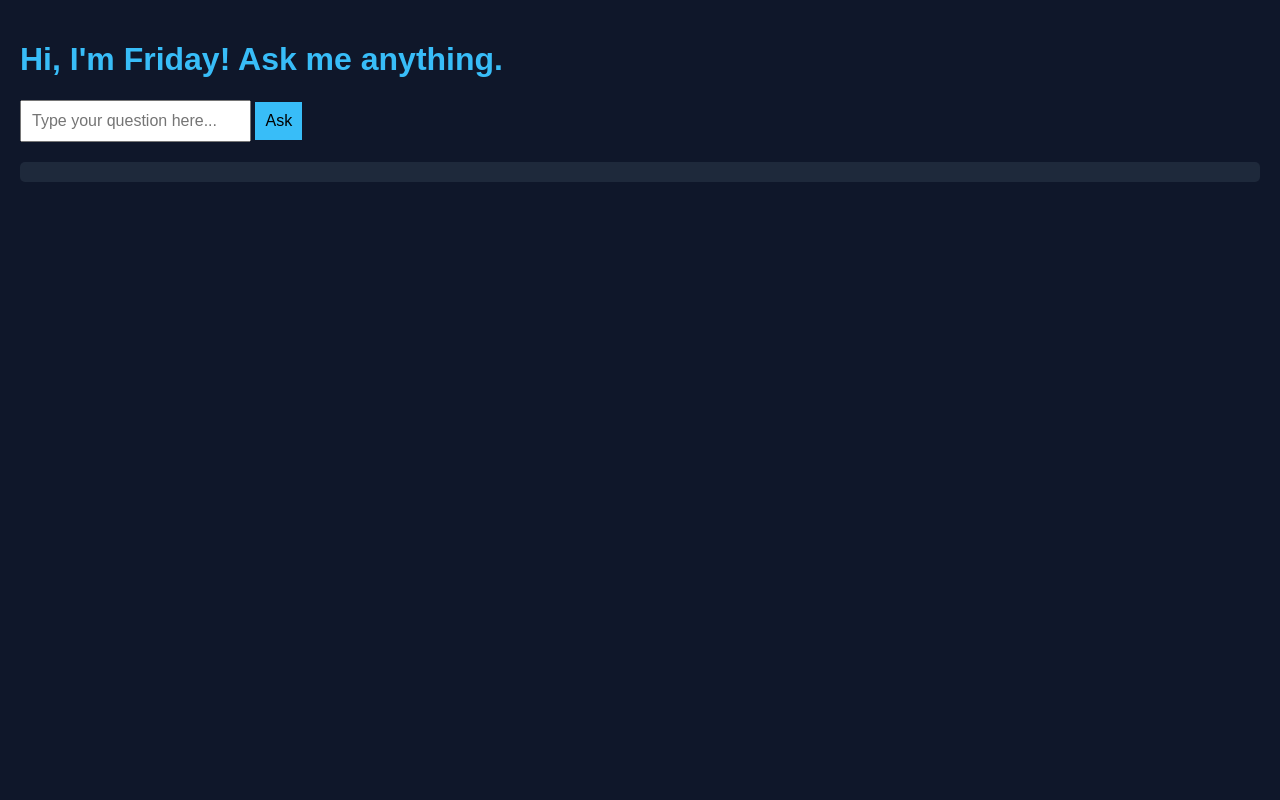
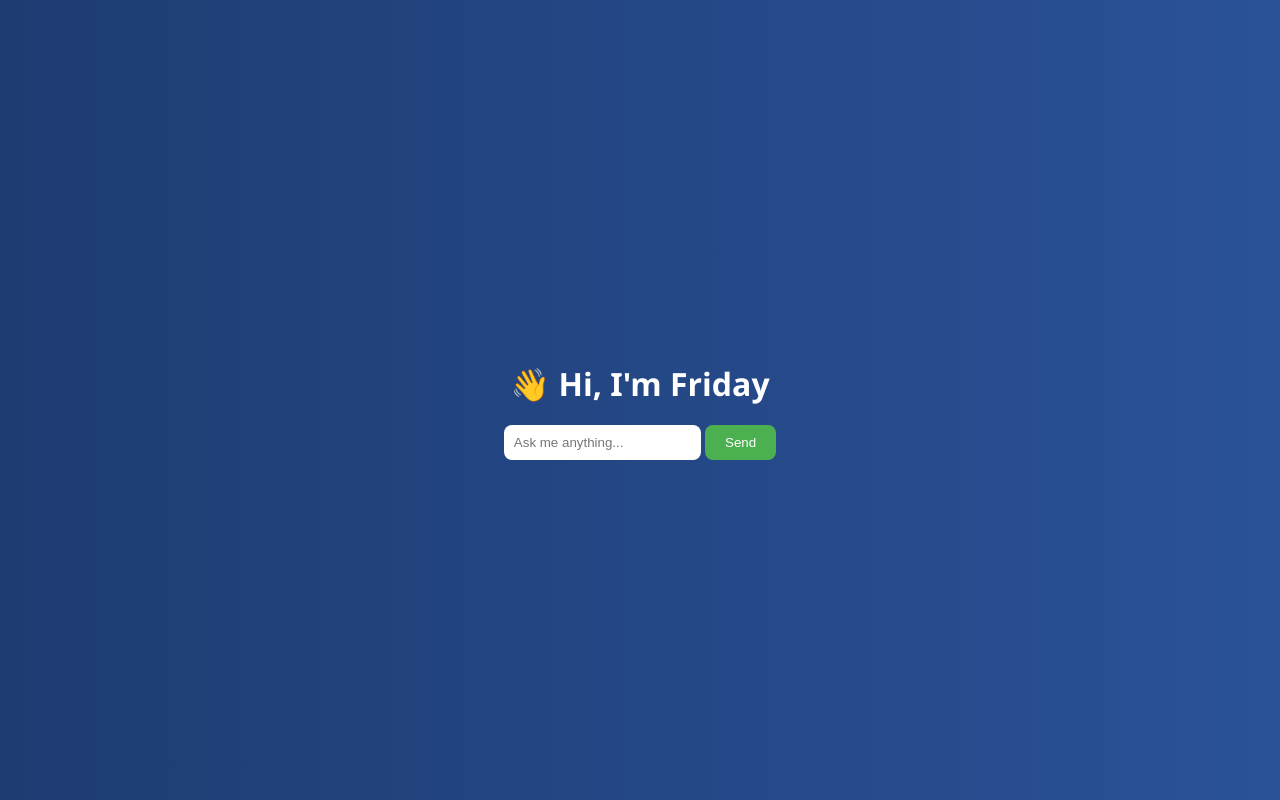
Before and after one commit to hemanthravikala/friday, a plain HTML site: page frontend/index.html in a window 1280 px wide. Drawn offline with Linux system fonts and the light colour scheme.

Commit message:
Update index.html

```diff
--- a/frontend/index.html
+++ b/frontend/index.html
@@ -1,69 +1,20 @@
 <!DOCTYPE html>
 <html lang="en">
 <head>
-  <meta charset="UTF-8" />
-  <meta name="viewport" content="width=device-width, initial-scale=1.0"/>
-  <title>Friday AI Assistant</title>
-  <style>
-    body {
-      font-family: sans-serif;
-      background: #0f172a;
-      color: white;
-      margin: 0;
-      padding: 20px;
-    }
-    h1 {
-      color: #38bdf8;
-    }
-    #response {
-      margin-top: 20px;
-      padding: 10px;
-      background: #1e293b;
-      border-radius: 5px;
-    }
-    input, button {
-      padding: 10px;
-      font-size: 16px;
-    }
-    button {
-      background: #38bdf8;
-      border: none;
-      color: #000;
-      cursor: pointer;
-    }
-    button:hover {
-      background: #0ea5e9;
-    }
-  </style>
+  <meta charset="UTF-8">
+  <title>Friday – Your AI Assistant</title>
+  <meta name="viewport" content="width=device-width, initial-scale=1.0">
+  <link rel="stylesheet" href="style.css" />
 </head>
 <body>
-  <h1>Hi, I'm Friday! Ask me anything.</h1>
-  <input type="text" id="userInput" placeholder="Type your question here..." />
-  <button onclick="askFriday()">Ask</button>
-  <div id="response"></div>
-
-  <script>
-    async function askFriday() {
-      const input = document.getElementById("userInput").value;
-      const resDiv = document.getElementById("response");
-
-      resDiv.innerHTML = "⏳ Thinking...";
-
-      try {
-        const res = await fetch("https://friday-backend-p9dp.onrender.com/ask", {
-          method: "POST",
-          headers: {
-            "Content-Type": "application/json",
-          },
-          body: JSON.stringify({ message: input }),
-        });
-
-        const data = await res.json();
-        resDiv.innerHTML = data.content;
-      } catch (error) {
-        resDiv.innerHTML = "⚠️ Error contacting Friday.";
-      }
-    }
-  </script>
+  <div id="app">
+    <h1>👋 Hi, I'm <span class="friday">Friday</span></h1>
+    <div id="chat-box"></div>
+    <form id="ask-form">
+      <input type="text" id="user-input" placeholder="Ask me anything..." autocomplete="off" required />
+      <button type="submit">Send</button>
+    </form>
+  </div>
+  <script src="script.js"></script>
 </body>
 </html>
```
